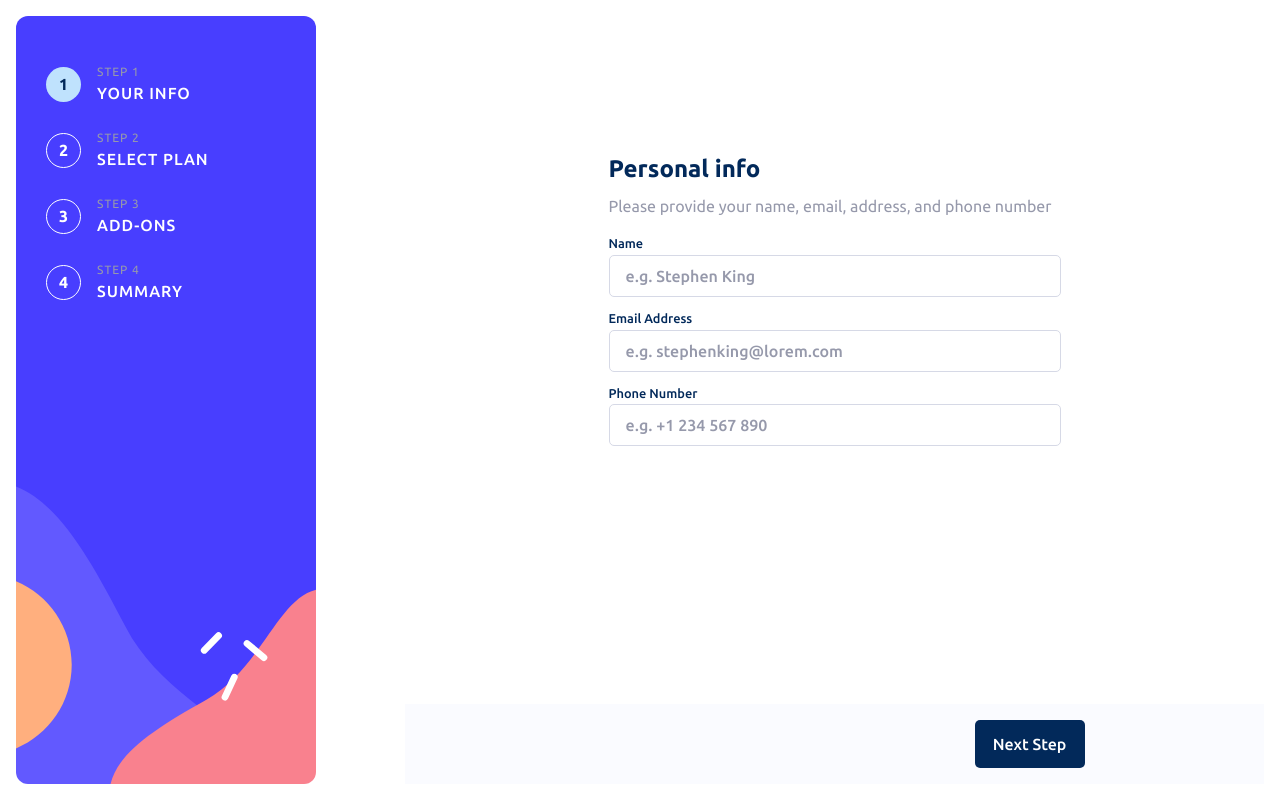
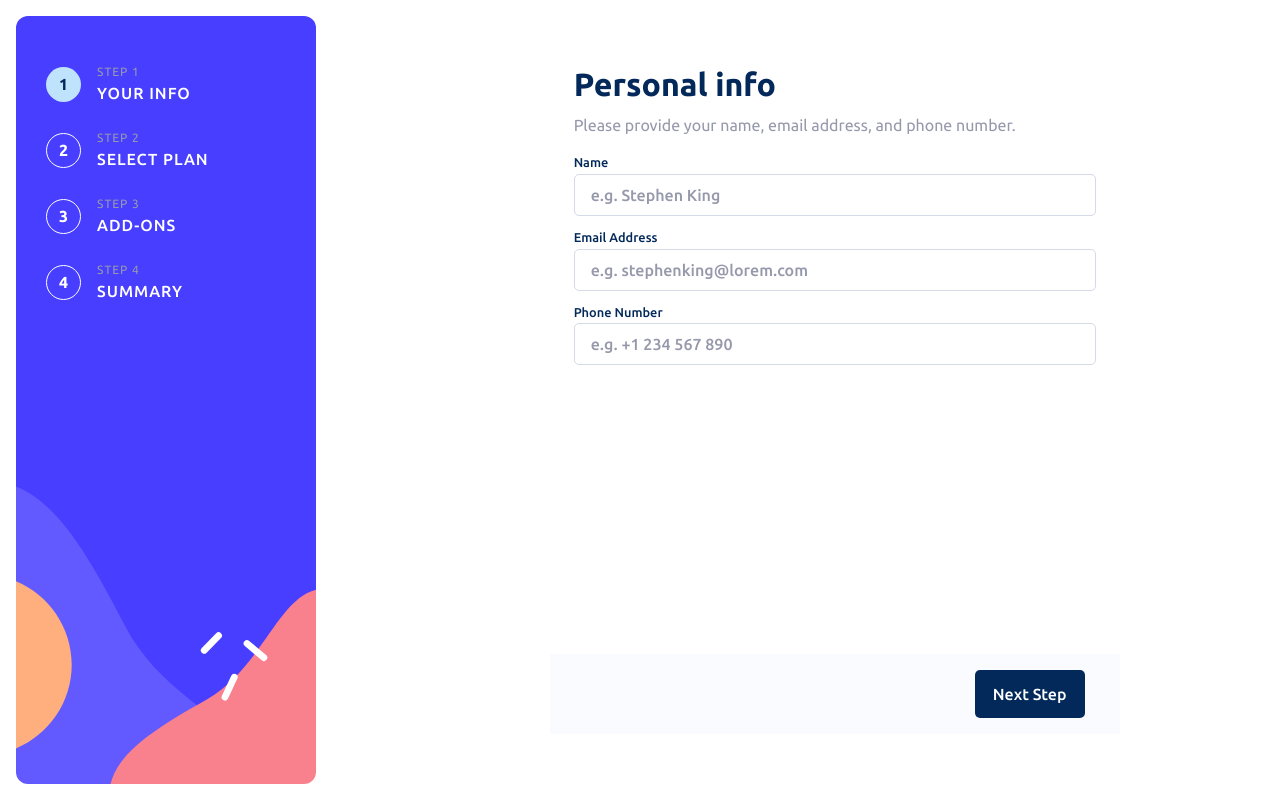
Before and after one commit to sodiqsanusi/multi-step-form, a Next.js app: page / in a window 1280 px wide. Built offline with nearby package versions, Linux system fonts and the light colour scheme.

Commit message:
Atomic commits to track progress better and retrace steps quicker

```diff
--- a/components/container/container.module.css
+++ b/components/container/container.module.css
@@ -26,6 +26,11 @@
     bottom: initial;
     box-shadow: none;
     margin: auto;
-    max-width: 500px;
+    margin-top: min(5%, 25px);
+    max-width: 570px;
+  }
+  .container h1{
+    font-size: 2rem;
+    line-height: 1.2;
   }
 }
--- a/components/footerish/footerish.module.css
+++ b/components/footerish/footerish.module.css
@@ -41,3 +41,11 @@
 }.diff:hover, .diff:focus{
   color: var(--marineBlue) !important;
 }
+
+@media(min-width: 700px){
+  .main{
+    width: 90%;
+    max-width: 570px;
+    margin: auto;
+  }
+}
--- a/pages/index.js
+++ b/pages/index.js
@@ -18,7 +18,7 @@ export default function Home() {
       </Head>
       <Container>
         <h1>Personal info</h1>
-        <h2>Please provide your name, email, address, and phone number</h2>
+        <h2>Please provide your name, email address, and phone number.</h2>
         <form>
           <div className={styles.container}>
             <label htmlFor="name">Name</label>
```
